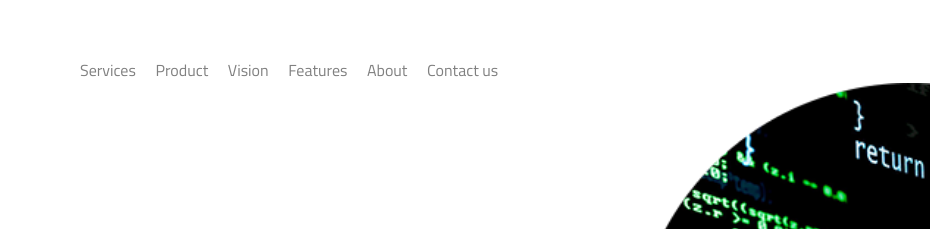
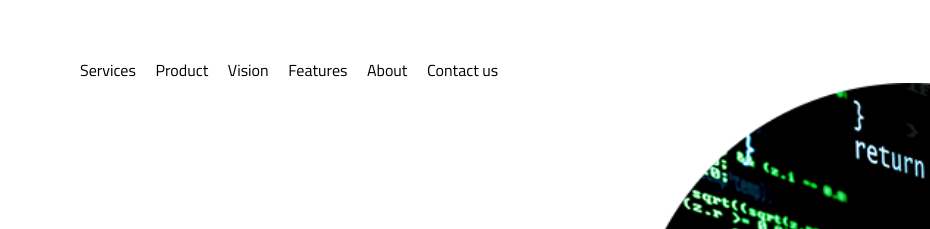
Before and after one commit to Amoodaa/Amoodaa.github.io, a plain HTML site: page index.html in a window 1280 px wide. Shown: the top 229 px of the page, 0-930 px from the left. Drawn offline with Linux system fonts and the light colour scheme.

Commit message:
Update index.css

```diff
--- a/css/index.css
+++ b/css/index.css
@@ -12,7 +12,7 @@ a {
 
 nav a {
     padding: 8px;
-    color: grey;
+  /* color: grey;*/
     display: flex;
     justify-content: center;
     align-items: center;
```
